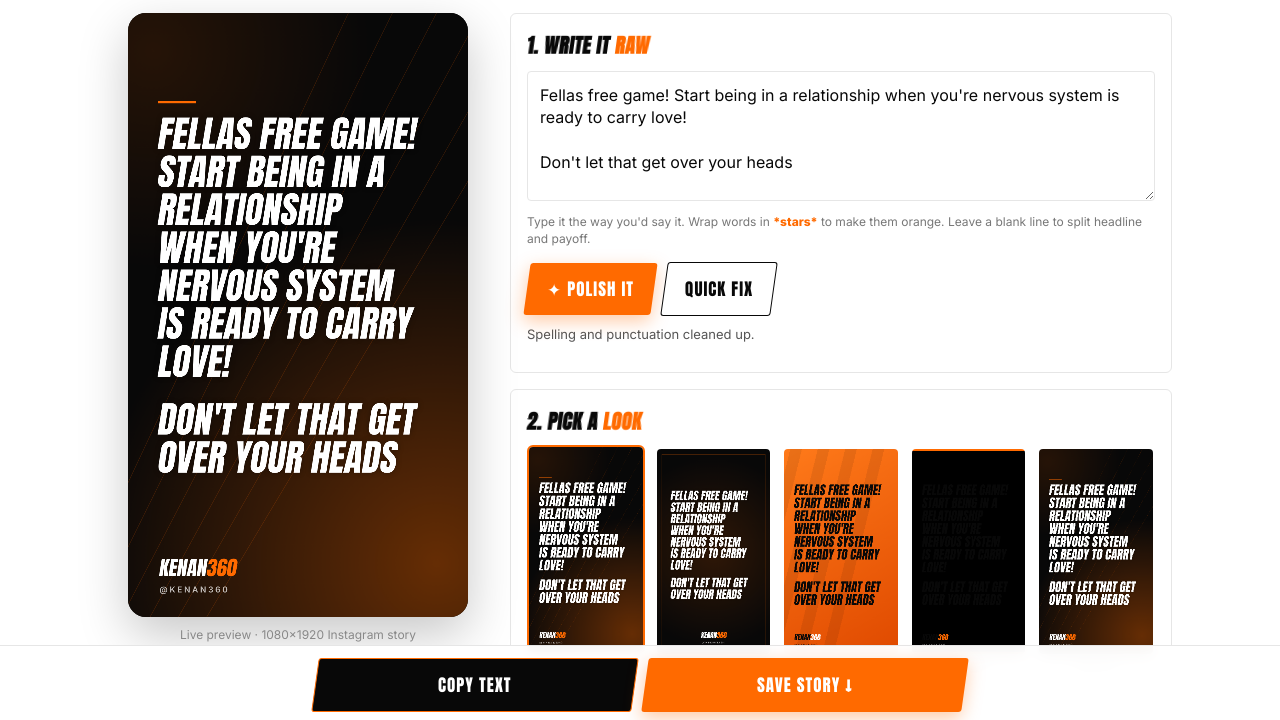
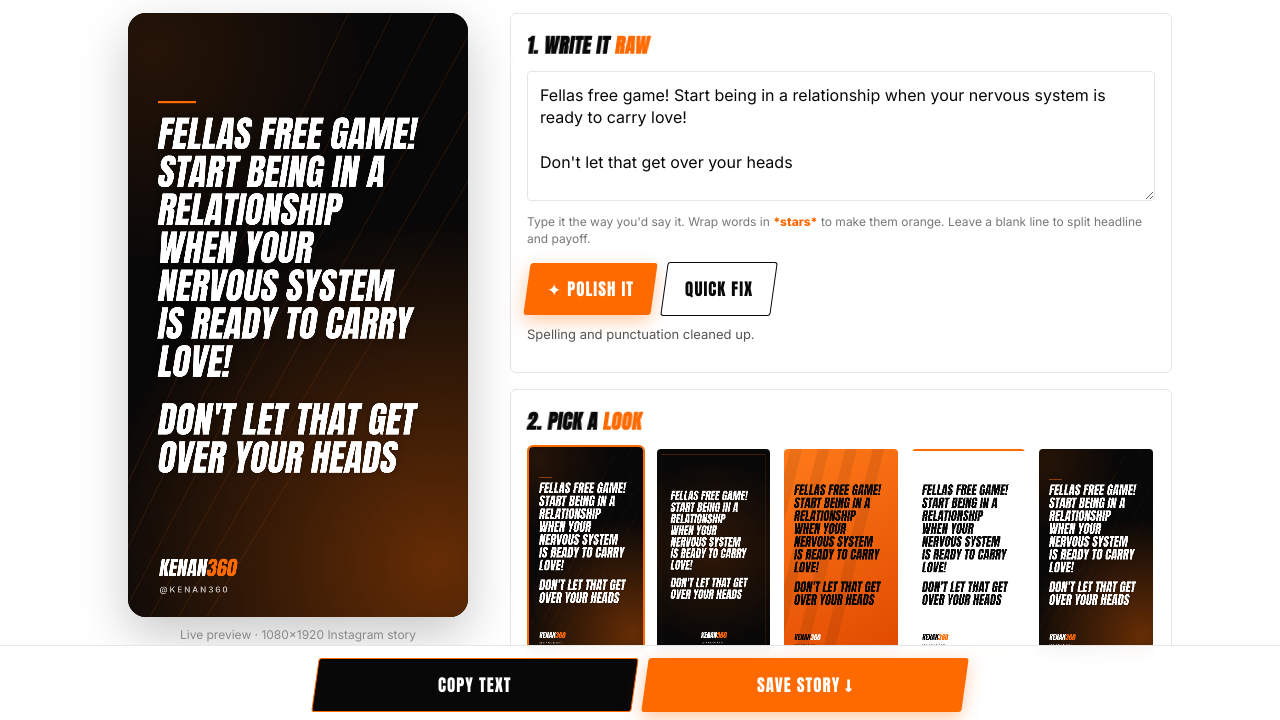
Before and after one commit to hwnt8mjywf-droid/kenan360, a website: page public/story/index.html in a window 1280 px wide. Both pictures are taken after a click on the button "QUICK FIX". Shown: the part 76-796 px from the top of the page. Drawn offline with Linux system fonts and the light colour scheme.

Commit message:
Story Studio: fix Clean template background, safer quick fix, log AI availability
Co-Authored-By: Claude Opus 5.5 <noreply@anthropic.com>
Claude-Session: https://claude.ai/code/session_01QyJk4EPbGdTceEpqVcrhV3

```diff
--- a/public/story/index.html
+++ b/public/story/index.html
@@ -237,7 +237,7 @@ function drawBg(ctx,t){
     for(let i=0;i<5;i++){ctx.save();ctx.translate(i*260-200,0);ctx.transform(1,0,-.25,1,0,0);ctx.fillRect(0,0,110,H);ctx.restore();}
     ctx.globalAlpha=1;
   }else if(t==='clean'){
-    ctx.fillStyle=W;ctx.fillRect(0,0,W,H);
+    ctx.fillStyle='#FFFFFF';ctx.fillRect(0,0,W,H);
     ctx.fillStyle=O;ctx.fillRect(0,0,W,22);ctx.fillRect(0,H-22,W,22);
   }else if(t==='photo'){
     ctx.fillStyle=K;ctx.fillRect(0,0,W,H);cover(ctx,state.photo,W,H);
@@ -369,7 +369,7 @@ function quickFix(s){
     .replace(/\s+([!?.,])/g,'$1')
     .replace(/([!?]){2,}/g,'$1')
     .replace(/\bi\b/g,'I')
-    .replace(/\byour (welcome|right|wrong|not|going|gonna|ready|nervous|the|a)\b/gi,(m,w)=>"you're "+w)
+    .replace(/\byour (welcome|right|wrong|not|going|gonna|ready|so|too|the best|crazy)\b/gi,(m,w)=>"you're "+w)
     .replace(/\bdont\b/gi,"don't").replace(/\bcant\b/gi,"can't").replace(/\bwont\b/gi,"won't")
     .replace(/\bim\b/gi,"I'm").replace(/\bthats\b/gi,"that's").replace(/\bdoesnt\b/gi,"doesn't")
     .replace(/\btheir (is|are)\b/gi,'there $1')
```
Also changed, not shown: netlify/functions/story-polish.mjs (+7 -1 lines).
